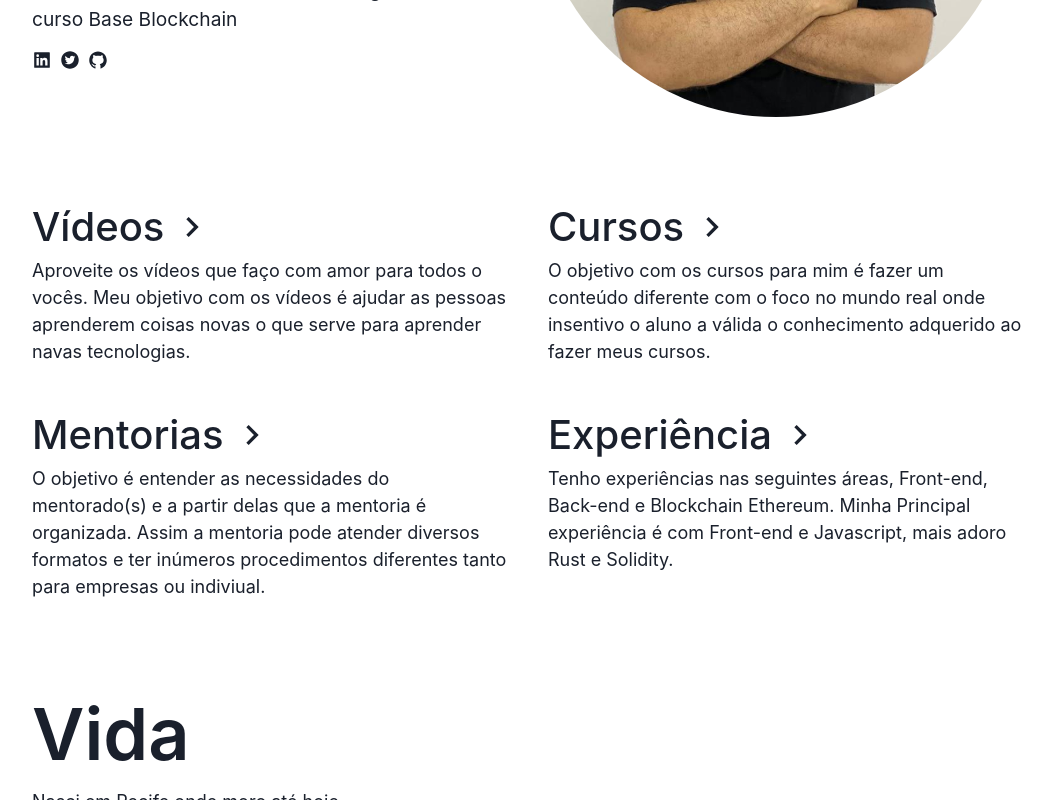
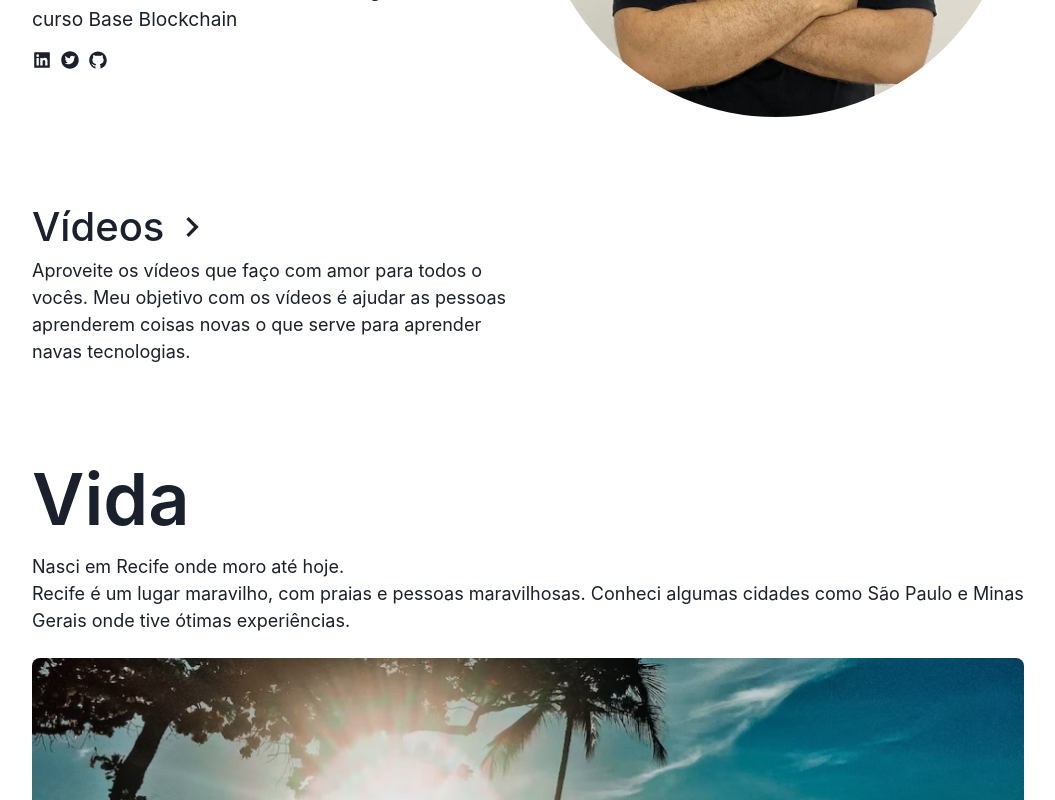
Before and after one commit to jeftarmascarenhas/jeftarmascarenhas.io, a Next.js app: page / in a window 1280 px wide. Shown: the part 520-1320 px from the top of the page, without its empty margins (112-1167 px from the left). Built offline with nearby package versions, Linux system fonts and the light colour scheme.

Commit message:
feat: adding loading

```diff
--- a/src/modules/home/screens/main/components/Links/index.tsx
+++ b/src/modules/home/screens/main/components/Links/index.tsx
@@ -10,29 +10,29 @@ const LINKS_DATA = [
     description: `Aproveite os vídeos que faço com amor para todos o vocês. Meu
 objetivo com os vídeos é ajudar as pessoas aprenderem coisas novas o
 que serve para aprender navas tecnologias.`
-  },
-  {
-    id: 2,
-    title: 'Cursos',
-    link: `/courses`,
-    description: `O objetivo com os cursos para mim é fazer um conteúdo diferente com o foco no mundo real onde insentivo o aluno a válida o conhecimento adquerido ao fazer meus cursos.`
-  },
-  {
-    id: 3,
-    title: 'Mentorias',
-    link: `/mentoring`,
-    description: `O objetivo é entender as necessidades do mentorado(s) e a partir delas que a mentoria é organizada.
+  }
+  // {
+  //   id: 2,
+  //   title: 'Cursos',
+  //   link: `/courses`,
+  //   description: `O objetivo com os cursos para mim é fazer um conteúdo diferente com o foco no mundo real onde insentivo o aluno a válida o conhecimento adquerido ao fazer meus cursos.`
+  // },
+  // {
+  //   id: 3,
+  //   title: 'Mentorias',
+  //   link: `/mentoring`,
+  //   description: `O objetivo é entender as necessidades do mentorado(s) e a partir delas que a mentoria é organizada.
 
-    Assim a mentoria pode atender diversos formatos e ter inúmeros procedimentos diferentes tanto para empresas ou indiviual.`
-  },
-  {
-    id: 4,
-    title: 'Experiência',
-    link: `/experiencies`,
-    description: `Tenho experiências nas seguintes áreas, Front-end, Back-end e Blockchain Ethereum.
-    Minha Principal experiência é com Front-end e Javascript, mais adoro Rust e Solidity.
-    `
-  }
+  //   Assim a mentoria pode atender diversos formatos e ter inúmeros procedimentos diferentes tanto para empresas ou indiviual.`
+  // },
+  // {
+  //   id: 4,
+  //   title: 'Experiência',
+  //   link: `/experiencies`,
+  //   description: `Tenho experiências nas seguintes áreas, Front-end, Back-end e Blockchain Ethereum.
+  //   Minha Principal experiência é com Front-end e Javascript, mais adoro Rust e Solidity.
+  //   `
+  // }
 ]
 
 export default function Links() {
```
